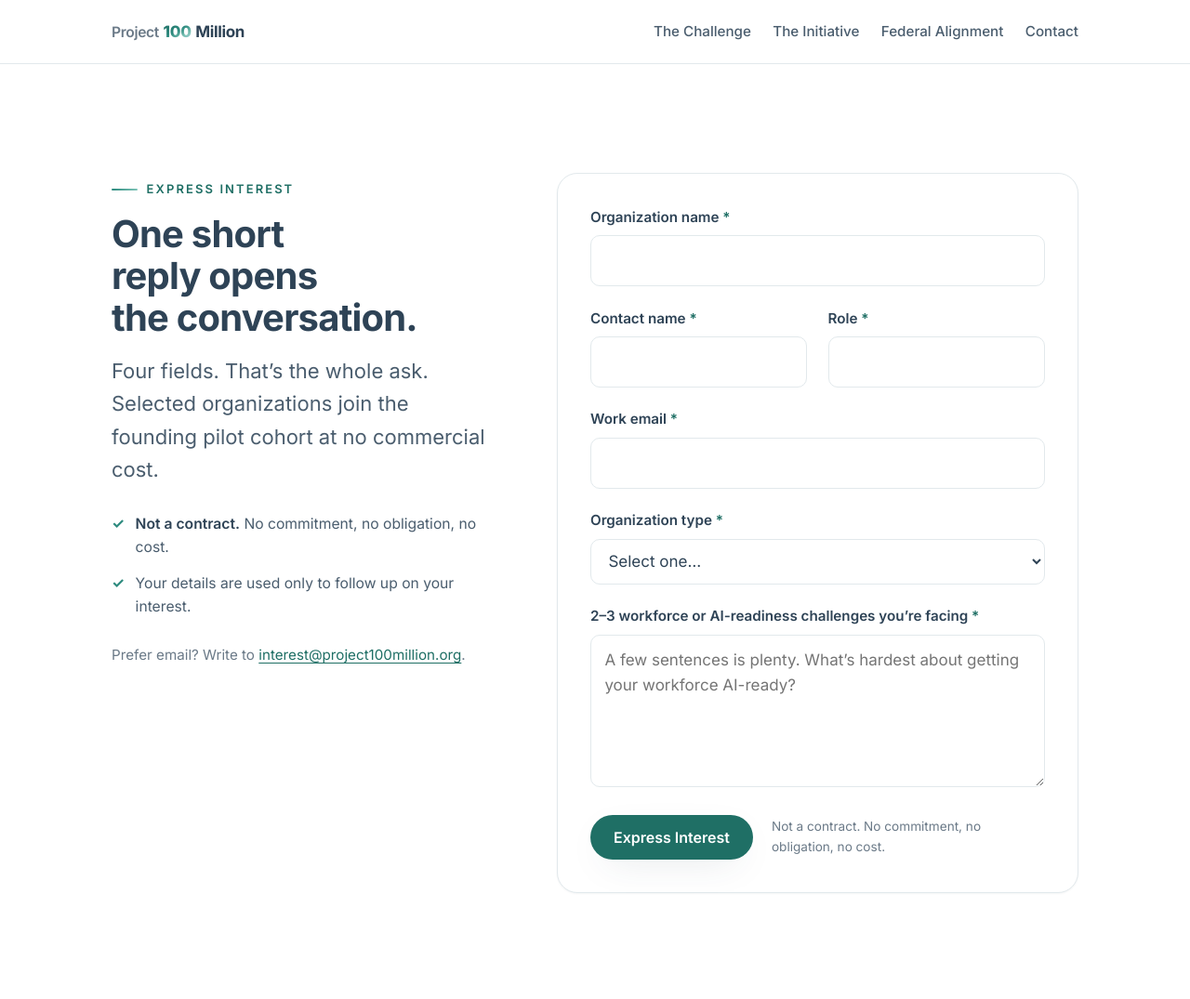
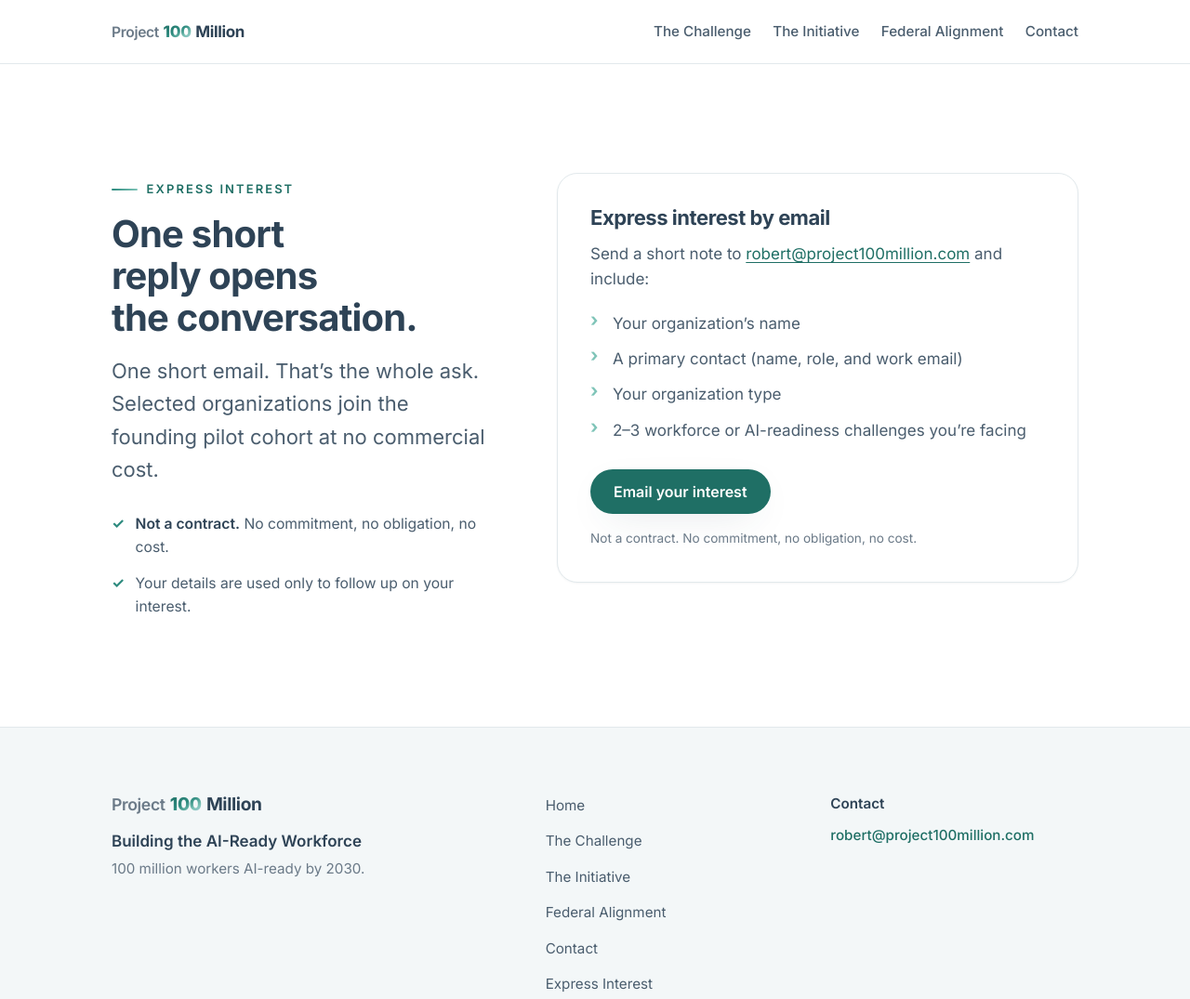
Before and after one commit to nkumrob/project100m, an Astro site: page /express-interest in a window 1280 px wide. Shown: the top 1075 px of the page at 93% size. Built offline with nearby package versions, Linux system fonts and the light colour scheme; Astro itself is replaced by a stand-in of ours.

Commit message:
Hide Express Interest form; route interest to email
- Contact email set to robert@project100million.com (footer, contact, EOI)
- Express Interest page now shows an email path (pre-filled mailto) instead
  of the unwired form; form is preserved behind a SHOW_FORM flag for easy
  re-enable once the backend is wired
- Note domain still on .org placeholder while email is .com (flagged in site.ts)

Co-Authored-By: Claude Opus 4.8 (1M context) <noreply@anthropic.com>

```diff
--- a/src/data/site.ts
+++ b/src/data/site.ts
@@ -11,11 +11,12 @@ export const SITE = {
   tagline: 'Building the AI-Ready Workforce',
   mission: '100 million workers AI-ready by 2030.',
 
-  // PLACEHOLDER: final production domain (PRD §14 Q1, .org preferred).
+  // PLACEHOLDER: final production domain. NOTE: the contact email below is on
+  // .com — confirm whether the site should live at .com to match (see §14 Q1).
   domain: 'https://project100million.org',
 
-  // PLACEHOLDER: professional address on the site domain (PRD §10).
-  email: 'interest@project100million.org',
+  // Contact address that receives expressions of interest.
+  email: 'robert@project100million.com',
 
   // PLACEHOLDER: legal / sponsor identity for the footer (PRD §14 Q4).
   legalEntity: 'Project 100 Million',
--- a/src/pages/express-interest.astro
+++ b/src/pages/express-interest.astro
@@ -2,6 +2,23 @@
 import Base from '../layouts/Base.astro';
 import { SITE } from '../data/site';
 import { organizationTypes } from '../data/pillars';
+
+// Form is hidden for now — interest comes in by email instead. Flip to `true`
+// to re-enable the on-page form (its submission backend must be wired first;
+// see README).
+const SHOW_FORM = false;
+
+// Pre-filled email so the visitor just fills in the blanks.
+const mailSubject = 'Expression of Interest: [your organization]';
+const mailBody = [
+  'Organization name:',
+  'Contact name and role:',
+  'Work email:',
+  'Organization type (Federal/State Agency, Workforce Board, Education Institution, Nonprofit, Business, Other):',
+  "2–3 workforce or AI-readiness challenges you're facing:",
+  '',
+].join('\n');
+const mailto = `mailto:${SITE.email}?subject=${encodeURIComponent(mailSubject)}&body=${encodeURIComponent(mailBody)}`;
 ---
 
 <Base
@@ -17,26 +34,23 @@ import { organizationTypes } from '../data/pillars';
         <p class="eyebrow">Express interest</p>
         <h1 class="eoi__title">One short reply opens the conversation.</h1>
         <p class="eoi__lead">
-          Four fields. That’s the whole ask. Selected organizations join the founding pilot cohort
-          at no commercial cost.
+          {SHOW_FORM ? 'Four fields.' : 'One short email.'} That’s the whole ask. Selected
+          organizations join the founding pilot cohort at no commercial cost.
         </p>
         <ul class="eoi__assure">
           <li><strong>Not a contract.</strong> No commitment, no obligation, no cost.</li>
           <li>Your details are used only to follow up on your interest.</li>
         </ul>
-        <p class="eoi__alt">
-          Prefer email? Write to <a href={`mailto:${SITE.email}`}>{SITE.email}</a>.
-        </p>
+        {SHOW_FORM && (
+          <p class="eoi__alt">
+            Prefer email? Write to <a href={`mailto:${SITE.email}`}>{SITE.email}</a>.
+          </p>
+        )}
       </aside>
 
       {/* Form */}
       <div class="eoi__formwrap card">
-        {/*
-          PLACEHOLDER: submission backend is intentionally not wired yet.
-          When ready, set action to the serverless endpoint (e.g. "/api/express-interest"),
-          method POST, and remove data-preview so the on-page script stops intercepting.
-          All fields, names, and the honeypot are already in place for that handler.
-        */}
+        {SHOW_FORM ? (
         <form
           id="eoi-form"
           class="form"
@@ -103,6 +117,22 @@ import { organizationTypes } from '../data/pillars';
           </p>
           <p id="form-error" class="form__notice form__notice--error" hidden role="alert"></p>
         </form>
+        ) : (
+          <div class="eoi__email">
+            <h2 class="eoi__email-title">Express interest by email</h2>
+            <p class="eoi__email-lead">
+              Send a short note to <a href={`mailto:${SITE.email}`}>{SITE.email}</a> and include:
+            </p>
+            <ul class="eoi__email-list">
+              <li>Your organization’s name</li>
+              <li>A primary contact (name, role, and work email)</li>
+              <li>Your organization type</li>
+              <li>2–3 workforce or AI-readiness challenges you’re facing</li>
+            </ul>
+            <a class="btn btn--primary eoi__email-btn" href={mailto}>Email your interest</a>
+            <p class="eoi__email-note">Not a contract. No commitment, no obligation, no cost.</p>
+          </div>
+        )}
       </div>
     </div>
   </section>
@@ -188,6 +218,44 @@ import { organizationTypes } from '../data/pillars';
   .eoi__alt {
     margin-top: 1.75rem;
     font-size: 0.95rem;
+    color: var(--slate-50);
+  }
+
+  /* Email panel (shown while the on-page form is hidden) */
+  .eoi__email-title {
+    font-size: var(--fs-h3);
+  }
+  .eoi__email-lead {
+    margin-top: 0.85rem;
+    color: var(--slate-70);
+  }
+  .eoi__email-list {
+    list-style: none;
+    padding: 0;
+    margin: 1.25rem 0 0;
+    display: grid;
+    gap: 0.7rem;
+  }
+  .eoi__email-list li {
+    position: relative;
+    padding-left: 1.5rem;
+    color: var(--slate-70);
+  }
+  .eoi__email-list li::before {
+    content: '›';
+    position: absolute;
+    left: 0;
+    color: var(--seafoam);
+    font-weight: 700;
+    font-size: 1.15em;
+    line-height: 1;
+  }
+  .eoi__email-btn {
+    margin-top: 1.75rem;
+  }
+  .eoi__email-note {
+    margin-top: 1rem;
+    font-size: 0.85rem;
     color: var(--slate-50);
   }
 
```
